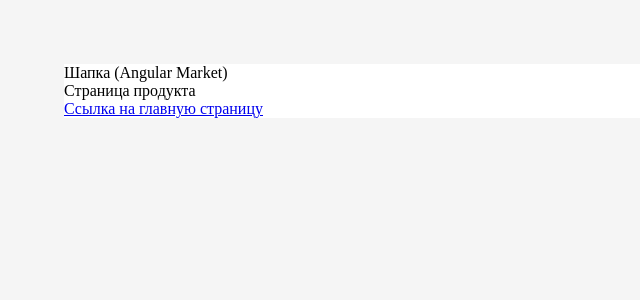
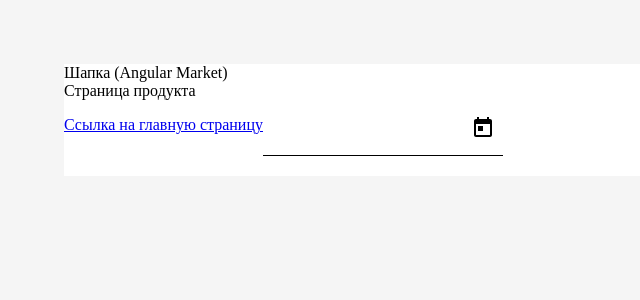
Before and after one commit to ChillSquad/Angular-Market, an Angular app: page /product-page in a window 1280 px wide. Shown: the top 300 px of the page, without its empty margins (0-640 px from the left). Built offline with nearby package versions, Linux system fonts and the light colour scheme.

Commit message:
[upd]: Использование библиотеки "Angular Material"

```diff
--- a/package.json
+++ b/package.json
@@ -11,6 +11,7 @@
   "private": true,
   "dependencies": {
     "@angular/animations": "^19.0.0",
+    "@angular/material": "^19.0.0",
     "@angular/common": "^19.0.0",
     "@angular/compiler": "^19.0.0",
     "@angular/core": "^19.0.0",
--- a/src/app/app.component.ts
+++ b/src/app/app.component.ts
@@ -1,11 +1,27 @@
 import { Component } from '@angular/core';
 import { HeaderComponent } from './components/header/header.component';
 import { RouterOutlet } from '@angular/router';
+import {MatDatepicker, MatDatepickerInput, MatDatepickerToggle} from '@angular/material/datepicker';
+import {MatFormField, MatFormFieldModule} from '@angular/material/form-field';
+import {MatInput} from '@angular/material/input';
+import {provideNativeDateAdapter} from '@angular/material/core';
+import {BrowserModule} from '@angular/platform-browser';
+import {BrowserAnimationsModule} from '@angular/platform-browser/animations';
+import {CommonModule} from '@angular/common';
 
 @Component({
   selector: 'app-root',
-  imports: [HeaderComponent, RouterOutlet],
+  imports: [
+    CommonModule,
+    HeaderComponent,
+    RouterOutlet,
+    MatFormFieldModule
+  ],
+  providers: [
+    provideNativeDateAdapter()
+  ],
   templateUrl: './app.component.html',
   styleUrl: './app.component.scss',
+  standalone: true,
 })
 export class AppComponent {}
--- a/src/app/components/product-page/product-page.component.html
+++ b/src/app/components/product-page/product-page.component.html
@@ -1,3 +1,9 @@
 <p>Страница продукта</p>
 
 <a routerLink="/">Ссылка на главную страницу</a>
+
+<mat-form-field>
+  <input matInput [matDatepicker]="picker">
+  <mat-datepicker-toggle matIconSuffix [for]="picker"></mat-datepicker-toggle>
+  <mat-datepicker #picker></mat-datepicker>
+</mat-form-field>
--- a/src/app/components/product-page/product-page.component.ts
+++ b/src/app/components/product-page/product-page.component.ts
@@ -1,9 +1,12 @@
 import { Component } from '@angular/core';
 import { RouterLink } from '@angular/router';
+import {MatFormField, MatSuffix} from "@angular/material/form-field";
+import {MatInput} from "@angular/material/input";
+import {MatDatepicker, MatDatepickerInput, MatDatepickerToggle} from '@angular/material/datepicker';
 
 @Component({
   selector: 'app-product-page',
-  imports: [RouterLink],
+  imports: [RouterLink, MatFormField, MatInput, MatSuffix, MatDatepicker, MatDatepickerToggle, MatDatepickerInput],
   templateUrl: './product-page.component.html',
   styleUrl: './product-page.component.scss',
 })
--- a/src/app/home/home.component.html
+++ b/src/app/home/home.component.html
@@ -1,3 +1,5 @@
 <p>Главная страница</p>
 
 <a routerLink="/product-page">Ссылка на страница продукта</a>
+
+<!-- Витрина товаров -->
--- a/src/styles.scss
+++ b/src/styles.scss
@@ -1,3 +1,5 @@
+@use '@angular/material' as mat;
+
 *,
 *::before,
 *::after {
```
Also changed, not shown: src/app/home/home.component.ts (+10 -2 lines), 1 other file (tests, documents, lock files or other folders).
